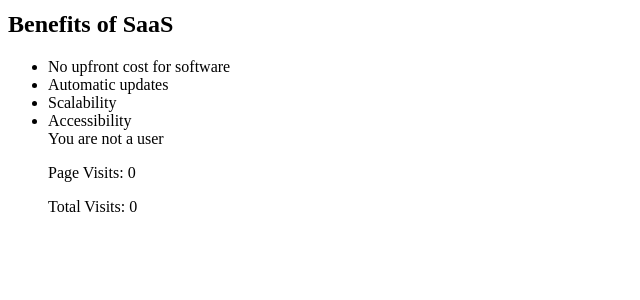
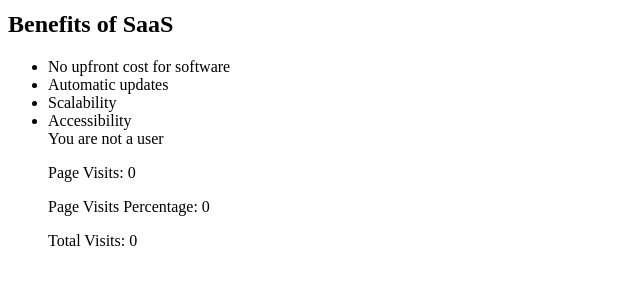
Before and after one commit to Beko3110/saas_foundation, a Django app: page / in a window 1280 px wide. Shown: the part 183-483 px from the top of the page, without its empty margins (0-640 px from the left). Run offline with Django 5.2, Linux system fonts and the light colour scheme; data comes from the database, SQL or seed files in the repository.

Commit message:
home edited

```diff
--- a/src/templates/home.html
+++ b/src/templates/home.html
@@ -8,6 +8,7 @@
 
 
 <p>Page Visits:  {{ page_visit_count }}</p>
+<p>Page Visits Percentage:  {{ percent }}</p>
 <p>Total Visits:  {{ total_page_visit_count }}</p>
 
 {% endblock content %}
```
